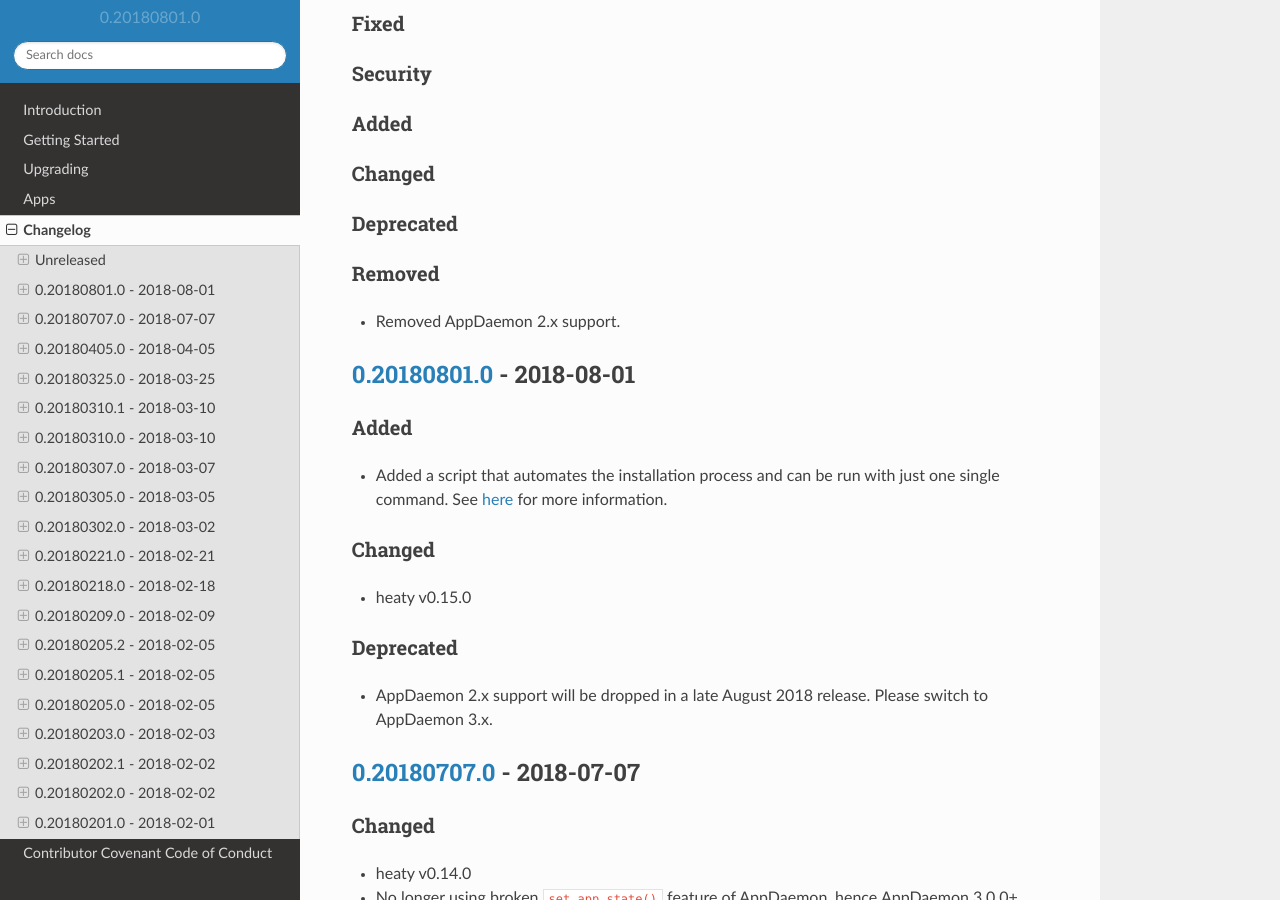
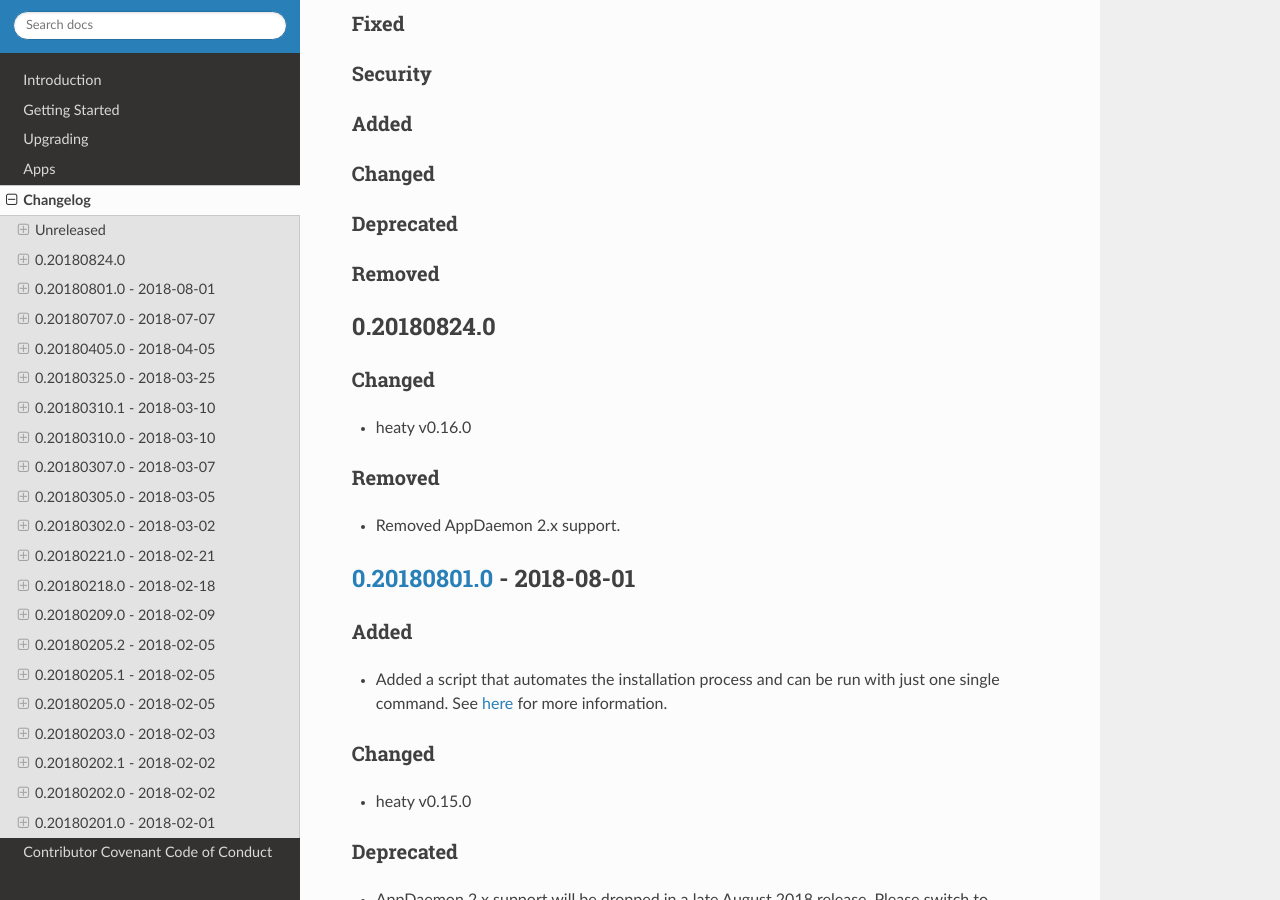
Before and after one commit to bob1de/hass-apps, a Sphinx documentation site: the page built from docs/CHANGELOG.md, in a window 1280 px wide and 900 px high, scrolled down 302 px. Built offline with Sphinx 7.4.7 and the Read the Docs theme 2.0.0, drawn with Linux system fonts in a browser that asks for light colours.

Commit message:
Release v0.20180824.0

```diff
--- a/docs/CHANGELOG.md
+++ b/docs/CHANGELOG.md
@@ -17,6 +16,14 @@
 ### Changed
 
 ### Deprecated
+
+### Removed
+
+
+## 0.20180824.0
+
+### Changed
+* heaty v0.16.0
 
 ### Removed
 * Removed AppDaemon 2.x support.
--- a/hass_apps/__init__.py
+++ b/hass_apps/__init__.py
@@ -3,4 +3,4 @@
 AppDaemon.
 """
 
-__version__ = "0.20180801.0"
+__version__ = "0.20180824.0"
```
Also changed, not shown: other parts of docs/CHANGELOG.md (+1 -2 lines).
